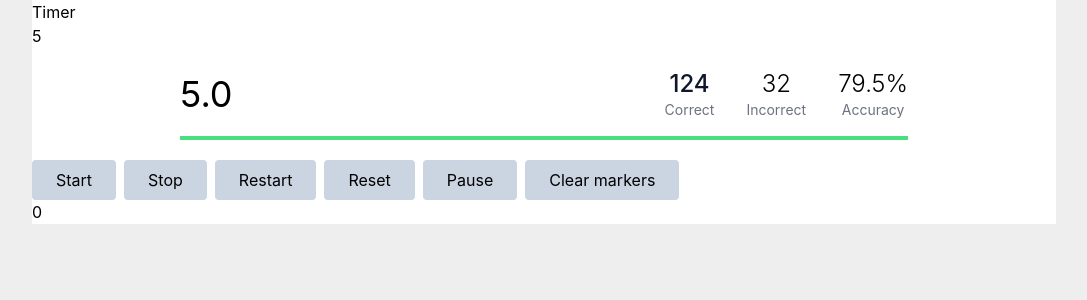
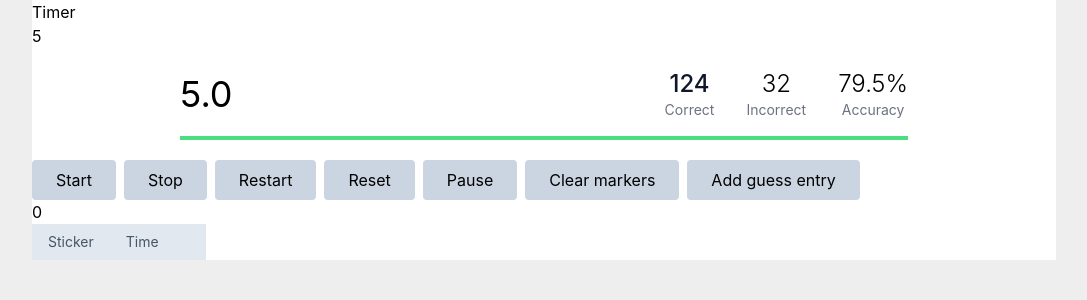
Before and after one commit to McHeisenburglar/rubiks-cube-3d-vite, a React (Vite) app: page /rubiks-cube-3d-vite/timer in a window 1280 px wide. Shown: the top 300 px of the page, without its empty margins (96-1183 px from the left). Built offline with nearby package versions, Linux system fonts and the light colour scheme.

Commit message:
Add GuessLog component and fix infinite loop of useKeypress.

```diff
--- a/src/components/RubiksCube2.tsx
+++ b/src/components/RubiksCube2.tsx
@@ -36,7 +36,9 @@ const CubeComponent: React.FC<CubeComponentProps> = ({ debug }) => {
 	if (debug) console.log('::::: Rendered CubeComponent.')
 
 	// Custom hooks
-	useKeypress(() => {})
+	useKeypress(({ key }) => {
+		console.log(key)
+	})
 	useStickerClickEffect((id: StickerId) => {
 		console.log('Sticker clicked:', id)
 	})
--- a/src/components/new/useKeypress.ts
+++ b/src/components/new/useKeypress.ts
@@ -16,7 +16,7 @@ const useKeypress = (callback: (key: KeyboardEvent) => void) => {
 
 	useEffect(() => {
 		if (keypress) callback(keypress)
-	}, [keypress, callback])
+	}, [keypress])
 }
 
 export default useKeypress
--- a/src/components/timer/TimerMain.tsx
+++ b/src/components/timer/TimerMain.tsx
@@ -1,6 +1,7 @@
 import React from 'react'
 import { useState } from 'react'
 import useCountdown from './useCountdown'
+import useKeypress from '../new/useKeypress'
 
 interface ScoreboardProps {
 	correctGuesses: number
@@ -56,12 +57,63 @@ const Scoreboard: React.FC<ScoreboardProps> = ({
 	)
 }
 
+interface GuessLogEntry {
+	sticker: string
+	time: number
+}
+
+function CorrectGuessLog({ log }: { log: GuessLogEntry[] }) {
+	// const log: GuessLogEntry[] = [
+	// 	{ sticker: 'U', time: 421 },
+	// 	{ sticker: 'F', time: 312 },
+	// 	{ sticker: 'J', time: 238 },
+	// 	{ sticker: 'K', time: 578 },
+	// 	{ sticker: 'L', time: 109 },
+	// ]
+	return (
+		<table className="table-fixed text-left">
+			<thead>
+				<tr className="bg-slate-200 text-sm font text-slate-600">
+					<th className="min-w-min w-16 py-2 px-4 font-normal">Sticker</th>
+					<th className="min-w-min w-24 py-2 px-4 font-normal">Time</th>
+				</tr>
+			</thead>
+			<tbody>
+				{log.map((entry, index) => (
+					<tr key={index} className="py-4 border-b-2">
+						<td className="py-2 px-4">{entry.sticker}</td>
+						<td className="py-2 px-4">{entry.time}ms</td>
+					</tr>
+				))}
+			</tbody>
+		</table>
+	)
+}
+
 export default function TimerMain() {
 	// const seconds = 5
 	const [seconds, setSeconds] = useState(5)
 	const [times, setTimes] = useState<string[]>([])
 
+	const [guesses, setGuesses] = useState<GuessLogEntry[]>([])
+
 	const [markers, setMarkers] = useState<number[]>([])
+
+	useKeypress((key) => {
+		const newEntry = {
+			sticker: key.key,
+			time: timer.newMarker(),
+		}
+		setGuesses([...guesses, newEntry])
+	})
+
+	const addGuessEntry = () => {
+		const newEntry = {
+			sticker: 'A',
+			time: timer.newMarker(),
+		}
+		setGuesses([...guesses, newEntry])
+	}
 
 	const timer = useCountdown({
 		seconds,
@@ -70,6 +122,7 @@ export default function TimerMain() {
 		},
 		onTimerEnd: () => {
 			setTimes((times) => [...times, new Date().toISOString()])
+			setGuesses([])
 		},
 		onPause: () => {
 			console.log('paused')
@@ -134,6 +187,9 @@ export default function TimerMain() {
 				<button className={buttonClasses} onClick={() => timer.clearMarkers()}>
 					Clear markers
 				</button>
+				<button className={buttonClasses} onClick={addGuessEntry}>
+					Add guess entry
+				</button>
 			</div>
 
 			<div>
@@ -163,6 +219,7 @@ export default function TimerMain() {
 					))}
 				</ul>
 			</div> */}
+			<CorrectGuessLog log={guesses} />
 		</div>
 	)
 }
```
